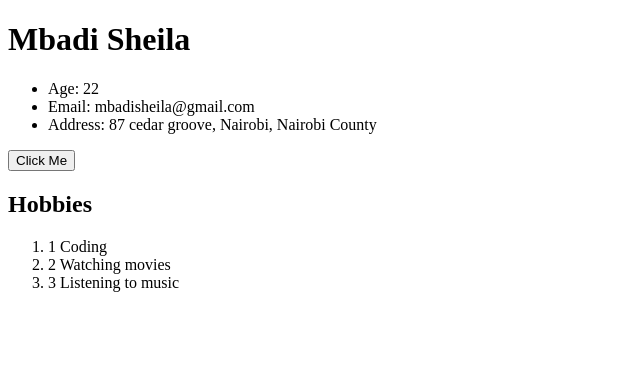
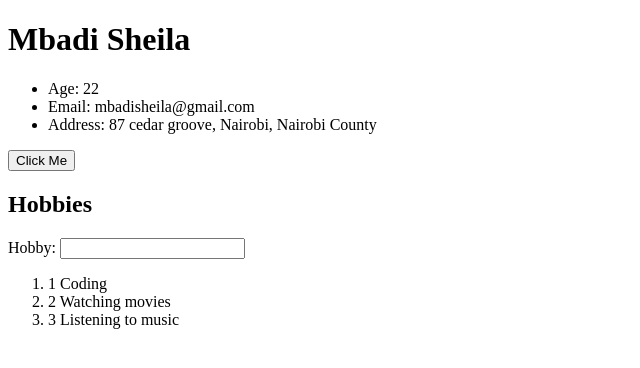
Before and after one commit to sheilambadi/a4app, an Angular app: page / in a window 1280 px wide. Shown: the top 368 px of the page, without its empty margins (0-640 px from the left). Built offline with nearby package versions, Linux system fonts and the light colour scheme.

Commit message:
add hobby implemented

```diff
--- a/src/app/components/user/user.component.html
+++ b/src/app/components/user/user.component.html
@@ -16,6 +16,11 @@
   Hobbies
 </h2>
 
+<form (submit) = "addHobby(hobby.value)">
+  <label for="hobby">Hobby: </label>
+  <input type="text" #hobby>
+</form>
+
 <ol>
   <li *ngFor = "let hobby of hobbies; let i = index">
     {{i+1}}
--- a/src/app/components/user/user.component.ts
+++ b/src/app/components/user/user.component.ts
@@ -41,6 +41,13 @@ export class UserComponent implements OnInit {
     this.hobbies.push('Cycling');
   }
 
+  addHobby(hobby){
+    console.log(hobby);
+    //add to the beginning
+    this.hobbies.unshift(hobby);
+    return false;
+  }
+
 }
 
 //if object has too many items, create an interface or class to map them out
```
